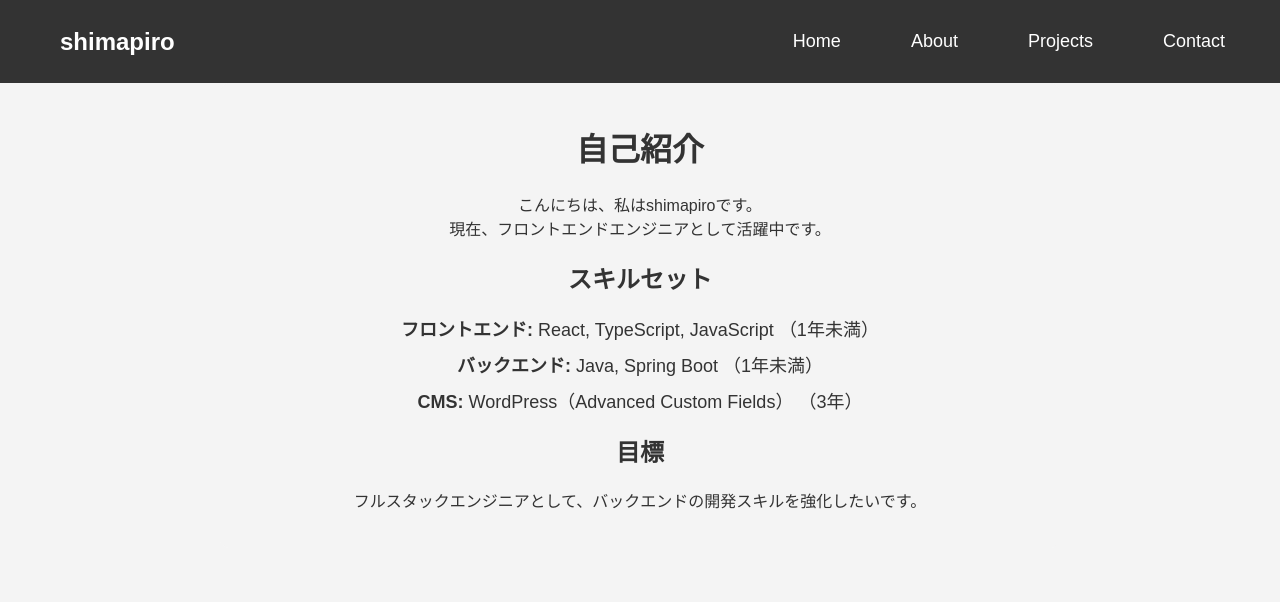
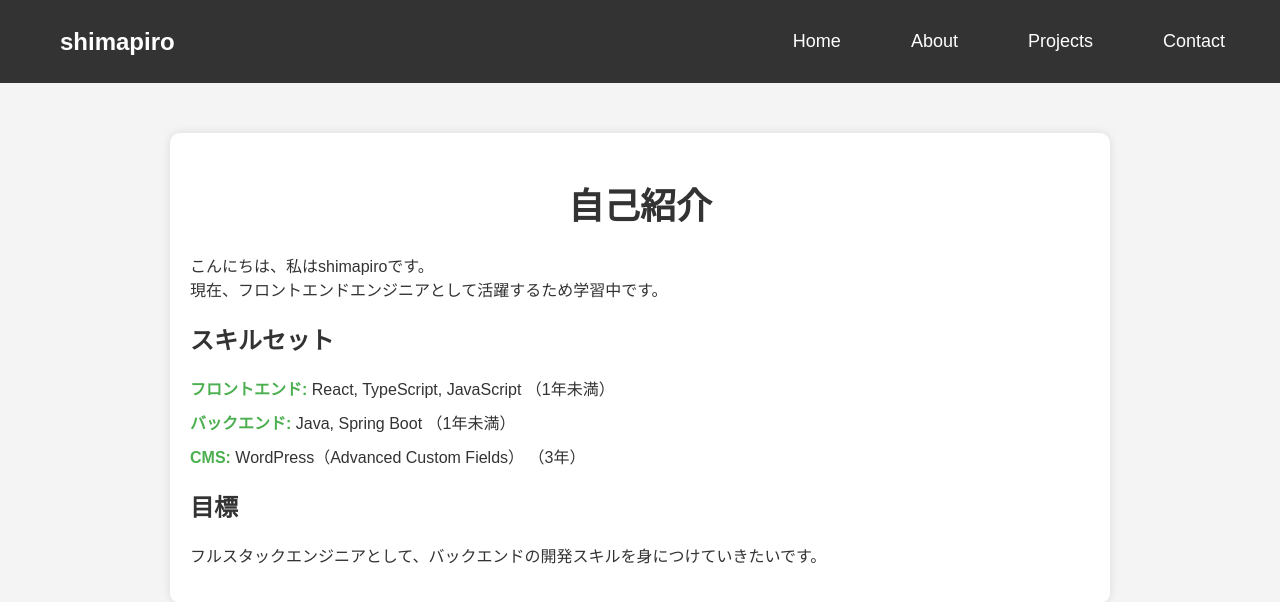
Before and after one commit to shimapiro/my-portfolio, a React (Vite) app: page /about in a window 1280 px wide. Shown: the top 602 px of the page. Built offline with nearby package versions, Linux system fonts and the light colour scheme.

Commit message:
💄 CSS修正

```diff
--- a/src/pages/About.tsx
+++ b/src/pages/About.tsx
@@ -5,7 +5,7 @@ const About: React.FC = () => {
   return (
     <div className="about-container">
       <h1>自己紹介</h1>
-      <p>こんにちは、私はshimapiroです。<br /> 現在、フロントエンドエンジニアとして活躍中です。</p>
+      <p>こんにちは、私はshimapiroです。<br /> 現在、フロントエンドエンジニアとして活躍するため学習中です。</p>
 
       <h2>スキルセット</h2>
       <ul className="skills-list">
@@ -21,7 +21,7 @@ const About: React.FC = () => {
       </ul>
 
       <h2>目標</h2>
-      <p>フルスタックエンジニアとして、バックエンドの開発スキルを強化したいです。</p>
+      <p>フルスタックエンジニアとして、バックエンドの開発スキルを身につけていきたいです。</p>
     </div>
   );
 };
--- a/src/pages/Home.tsx
+++ b/src/pages/Home.tsx
@@ -4,8 +4,7 @@ import '../styles/Home.css';
 const Home: React.FC = () => {
   return (
     <div className="home-container">
-      <h1>shimapiro</h1>
-      <p>ポートフォリオ</p>
+      <h1>ポートフォリオ</h1>
 
       <section className="about-site">
         <h2>このサイトについて</h2>
@@ -18,7 +17,7 @@ const Home: React.FC = () => {
           <li><strong>バックエンド:</strong> Vercel, Nodemailer</li>
           <li><strong>スタイリング:</strong> CSS Modules</li>
         </ul>
-        <h3>機能一覧</h3>
+        <h2>機能一覧</h2>
         <ul>
           <li>プロジェクト紹介</li>
           <li>スキル紹介</li>
--- a/src/styles/About.css
+++ b/src/styles/About.css
@@ -1,14 +1,27 @@
 .about-container {
-  max-width: 800px;
-  margin: 0 auto;
+  max-width: 900px;
+  margin: 50px auto;
   padding: 20px;
+  background-color: #fff;
+  border-radius: 10px;
+  box-shadow: 0 0 10px rgba(0, 0, 0, 0.1);
+}
+
+.about-container h1{
   text-align: center;
-  background-color: #f4f4f4;
-  border-radius: 10px;
+  font-size: 36px;
+  font-weight: bold;
+  color: #333;
 }
+
 
 .about-container h1, h2 {
   color: #333;
+}
+
+.about-container p {
+  font-size: 16px;
+
 }
 
 .about-container ul {
@@ -17,9 +30,26 @@
 }
 
 .about-container li {
-  font-size: 18px;
+  font-size: 16px;
   margin-bottom: 10px;
 }
+
+
+.skills-list ul {
+  list-style-type: square;
+  padding-left: 20px;
+}
+
+.skills-list ul li {
+  font-size: 16px;
+  color: #333;
+  margin-bottom: 8px;
+}
+
+.skills-list strong {
+  color: #4CAF50;
+}
+
 
 
 @media (max-width: 768px) {
--- a/src/styles/Home.css
+++ b/src/styles/Home.css
@@ -15,7 +15,7 @@
 }
 
 .home-container p {
-  font-size: 18px;
+  font-size: 16px;
   color: #555;
 }
 
@@ -25,9 +25,8 @@
 }
 
 .about-site h2 {
-  font-size: 28px;
-  color: #4CAF50;
-  border-bottom: 2px solid #4CAF50;
+  font-size: 1.5rem;
+  /* border-bottom: 2px solid #4CAF50; */
   padding-bottom: 5px;
 }
 
```
